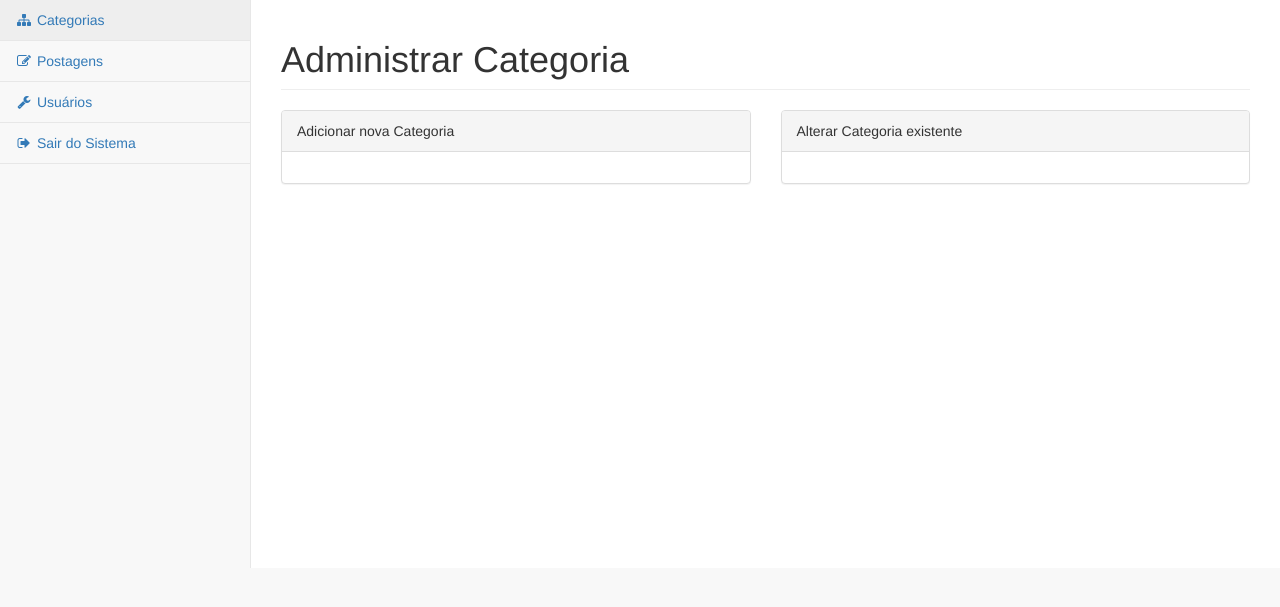
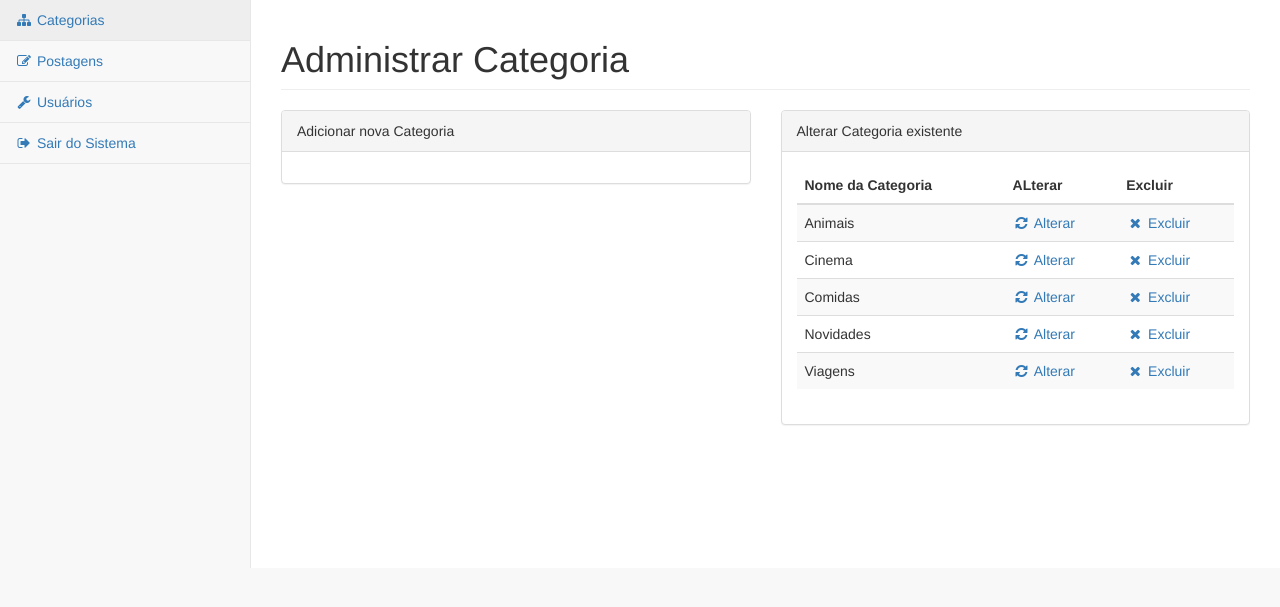
Before and after one commit to josemalcher/UDEMY-Programando-com-o-Framework-PHP-Codeigniter-3, a CodeIgniter app: page /workspace-criando-aplicacoes-web-com-o-framework-php-codeigniter-3/admin/categoria in a window 1280 px wide. Shown: the part 51-658 px from the top of the page. Run offline with CodeIgniter, Linux system fonts and the light colour scheme; data comes from the database, SQL or seed files in the repository; some libraries are stand-ins or nearby versions.

Commit message:
30. Listando as categorias com ajuda da Biblioteca Table do Framework - Ajuste no Controller admin/categoria adição de funções do model - Ajustes na página da view backend categoria, adição do loop e estilos

```diff
--- a/application/controllers/admin/Categoria.php
+++ b/application/controllers/admin/Categoria.php
@@ -5,11 +5,15 @@ class Categoria extends CI_Controller
     public function __construct()
     {
         parent::__construct();
-
+        $this->load->model('categorias_model','modelcategorias');
+        $this->categorias = $this->modelcategorias->listar_categorias();
     }
 
     public function index()
     {
+        $this->load->library('table');
+
+        $dados['categorias'] = $this->categorias;
 
         //Dados a serem enviados para o Cabeçalho
         $dados['titulo'] = 'Painel de Controle';
--- a/application/views/backend/categoria.php
+++ b/application/views/backend/categoria.php
@@ -34,7 +34,19 @@
                     <div class="panel-body">
                         <div class="row">
                             <div class="col-lg-12">
-
+                                <?php
+                                    $this->table->set_heading("Nome da Categoria", "ALterar", "Excluir");
+                                        foreach ($categorias as $categoria){
+                                            $nomecat = $categoria->titulo;
+                                            $alterar = anchor(base_url('admin/categoria'), '<i class="fa fa-refresh fa-fw"></i> Alterar');
+                                            $excluir = anchor(base_url('admin/categoria'),'<i class="fa fa-remove fa-fw"></i> Excluir');
+                                            $this->table->add_row($nomecat, $alterar,$excluir);
+                                        }
+                                    $this->table->set_template(array(
+                                            'table_open' => '<table class="table table-striped">'
+                                    ));
+                                    echo $this->table->generate();
+                                ?>
                             </div>
 
                         </div>
```
Also changed, not shown: README.md.
